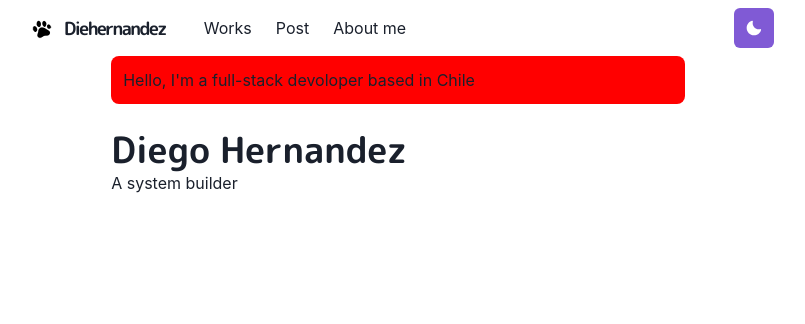
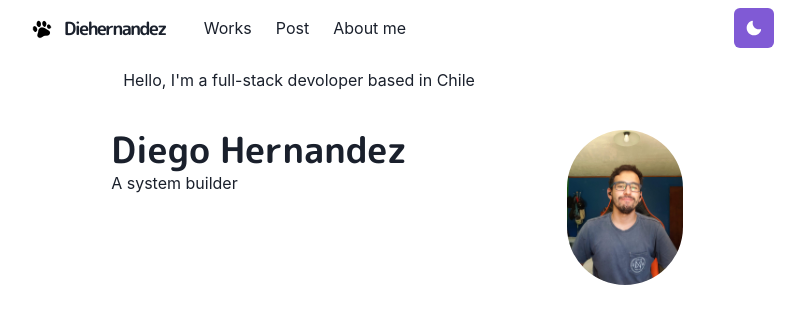
Before and after one commit to diehernandez/portfolio-v2, a Next.js app: page / in a window 1280 px wide. Shown: the top 324 px of the page, without its empty margins (242-1047 px from the left). Built offline with nearby package versions, Linux system fonts and the light colour scheme.

Commit message:
style: add profile image

```diff
--- a/pages/index.js
+++ b/pages/index.js
@@ -1,9 +1,9 @@
-import { Container, Box, Heading } from '@chakra-ui/react'
+import { Container, Box, Heading, Image, useColorModeValue } from '@chakra-ui/react'
 
 const Page = () => {
     return (
         <Container>
-            <Box borderRadius="lg" bg="red" p={3} mb={6} aling="center">
+            <Box borderRadius="lg" bg={useColorModeValue('whiteAlpha.500','whiteAlpha.200')} p={3} mb={6} aling="center">
                 Hello, I&apos;m a full-stack devoloper based in Chile
             </Box>
             <Box display={{ md: 'flex' }}>
@@ -13,6 +13,9 @@
                     </Heading>
                     <p> A system builder </p>
                 </Box>
+                <Box flexShrink={0} mt={{base: 4, md: 0}} ml={{md: 6}} align="center">
+                    <Image borderColor="whiteAlpha.800" borderWidth={2} borderStyle="solid" maxWidth="120px" display="inline-block" borderRadius="full" src="/images/me.jpg" alt="Profile Image"/>
+                </Box>
             </Box>
         </Container>
     )
```
Also changed, not shown: public/images/me.jpg (added).
